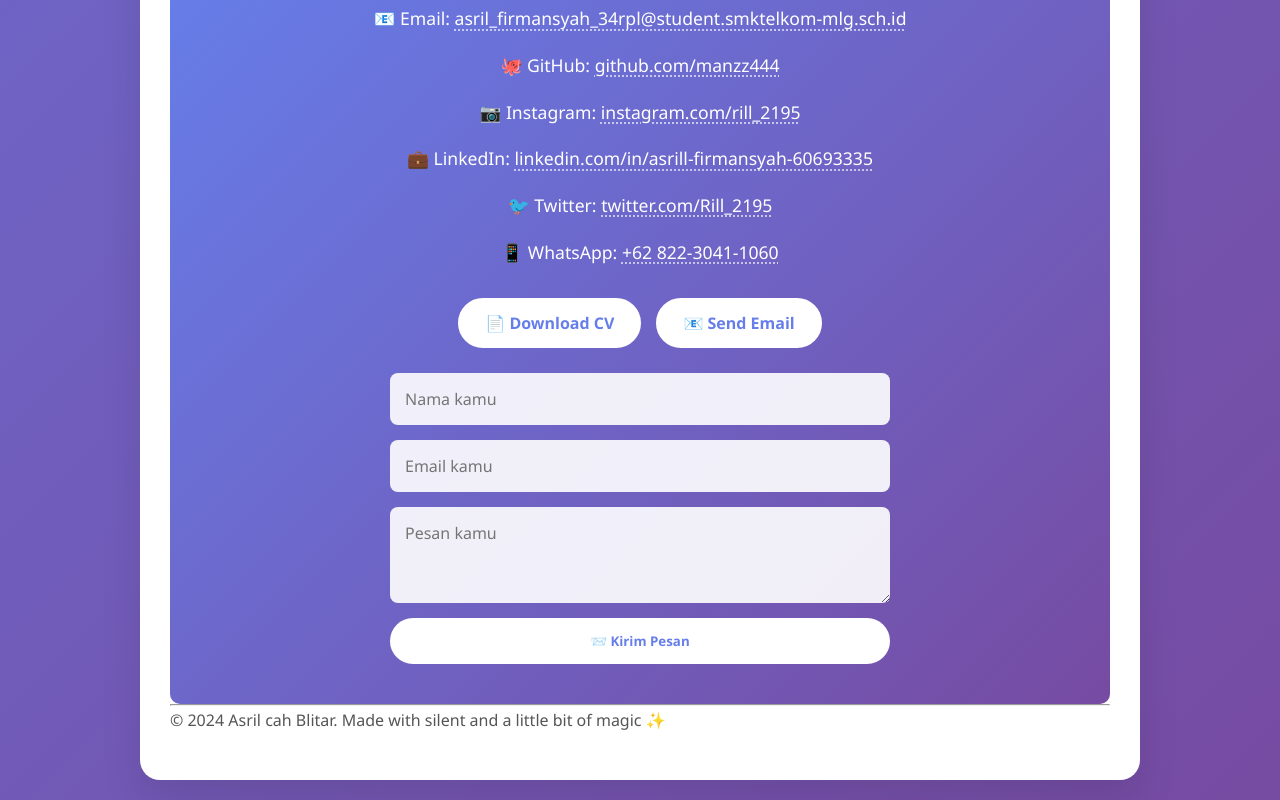
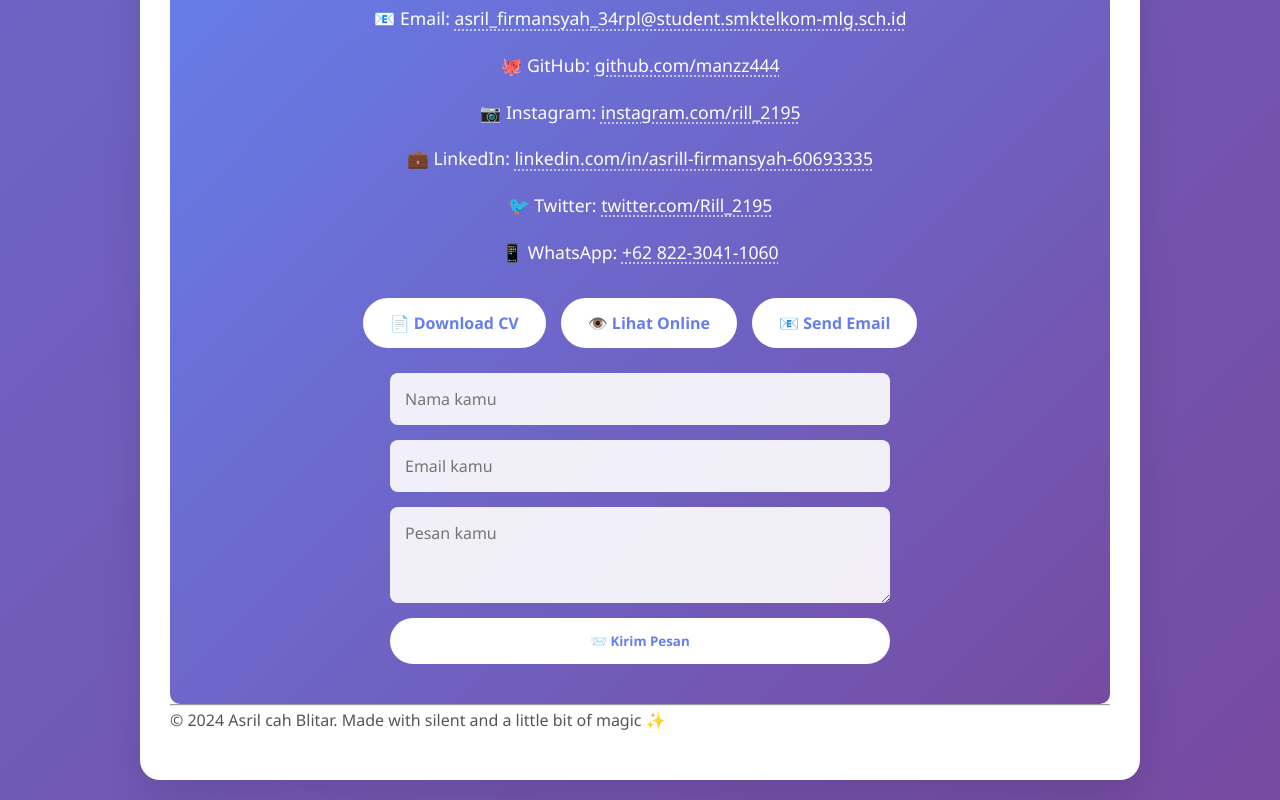
Before and after one commit to manzz444/manzz444.github.io, a plain HTML site: page index.html in a window 1280 px wide. Shown: the part 2247-3047 px from the top of the page. Drawn offline with Linux system fonts and the light colour scheme.

Commit message:
Add files via upload

```diff
--- a/index.html
+++ b/index.html
@@ -123,10 +123,11 @@
                 <p>📱 WhatsApp: <a href="https://wa.me/6282230411060" target="_blank" rel="noopener" class="contact-link">+62 822-3041-1060</a></p>
 
                 <!-- Tombol action -->
-                <div class="contact-buttons">
-                    <a href="cv-asril.pdf" download class="cv-button">📄 Download CV</a>
-                    <a href="mailto:asril_firmansyah_34rpl@student.smktelkom-mlg.sch.id" class="contact-button">📧 Send Email</a>
-                </div>
+            <div class="contact-buttons">
+                <a href="cv-asril.pdf" download class="cv-button">📄 Download CV</a>
+                <a href="cv-asril.html" target="_blank" class="cv-button secondary">👁️ Lihat Online</a>
+                <a href="mailto:asril_firmansyah_34rpl@student.smktelkom-mlg.sch.id" class="contact-button">📧 Send Email</a>
+            </div>
 
                 <!-- Form kontak -->
                 <form action="https://formspree.io/f/xbdzlkvk" method="POST" class="contact-form">
```
Also changed, not shown: cv.asril.html (+1 -1 lines).
